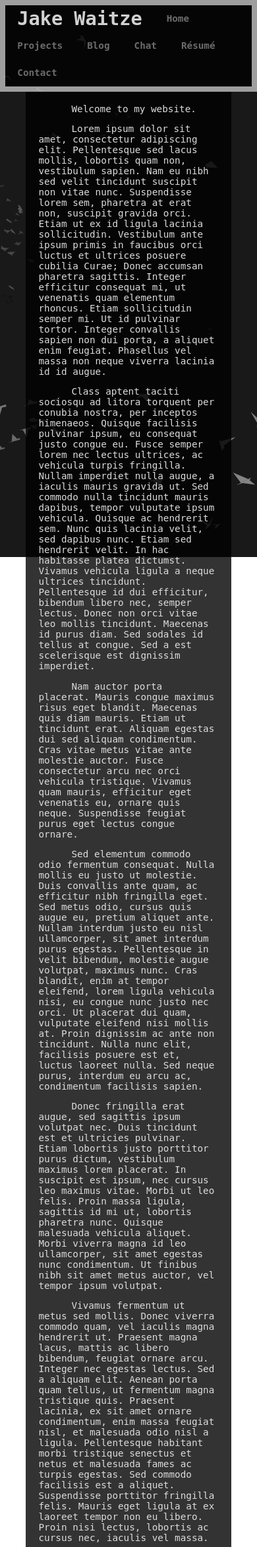
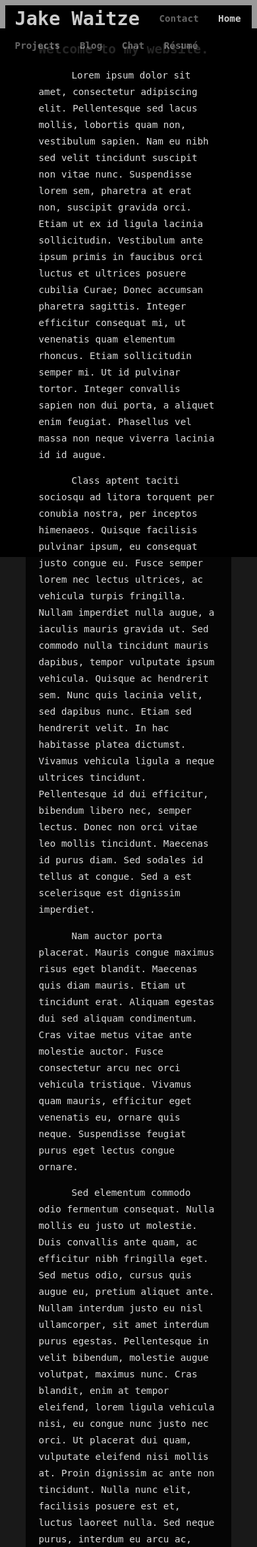
Before and after one commit to jwaitze/jake-personal-website, a PHP site: page / in a window 390 px wide. Shown: the top 2344 px of the page at 66% size. Run offline with PHP 8.4, Linux system fonts and the light colour scheme.

Commit message:
Fixed errors in the header, fixed dropdowns, fixed menu overflow, worked on hidden phone and email

```diff
--- a/css/main.css
+++ b/css/main.css
@@ -4,6 +4,7 @@
 
 body {
 	margin: 0;
+	background-color: #191919;
 }
 
 canvas {
@@ -20,49 +21,69 @@ h1 {
 	margin: 0;
 	padding: 0;
 	color: white;
-	z-index: 2;
+}
+
+h2 {
+	color: rgba(255,255,255,0.75);
+}
+
+h1:hover {
+	color: gray;
 }
 
 #mainHeader {
-	width: 96%;
-	padding: 2%;
+	position: relative;
+	width: 100%;
+	padding-top: 11%;
 	background-color: #C0C0C0;
 	opacity: 0.80;
     filter: alpha(opacity=80); /* For IE8 and earlier */
 }
 
 #mainMenu {
+	position: absolute;
 	background-color: black;
-	width: 100%;
+	width: 96%;
 	z-index: 5;
+	margin-left: 2%;
+	margin-right: 2%;
+	margin-top: -9%;
+
 }
 
-#mainHeader ul {
+#mainMenu li #activePage {
+	color: white;
+}
+
+#mainMenu li #activePage:hover {
+	color: gray;
+}
+
+#mainMenu ul {
 	list-style-type: none;
 	margin: 0;
 	padding: 0;
-	overflow: hidden;
 }
 
-#mainHeader li {
+#mainMenu li {
 	background-color: black;
 	float: left;
-	display: inline;
+	display: inline-block;
 	margin-left: 0;
-	padding: 2%;
+	padding: 2% 1%;
 	text-align: center;
 }
 
-#mainHeader li a {
+#mainMenu li a {
 	display: block;
 	padding: 8px 11px;
 	color: gray;
 	font-size: 1.1em;
 	font-weight: bold;
-	line-height: 10px
+	line-height: 10px;
 }
 
-#mainHeader li a:hover {
+#mainMenu li a:hover {
 	color: white;
 }
 
@@ -73,12 +94,12 @@ h1 {
 	margin-left: 10%;
 	margin-right: 10%;
 	margin-bottom: 5%;
-	height: 500%;
 	background-color: rgba(0,0,0,0.80);
 }
 
 #mainBody p {
     text-indent: 50px;
+    line-height: 25px;
 }
 
 #mainBody p {
@@ -87,10 +108,13 @@ h1 {
 }
 
 .dropdown {
-	color: gray;
+	color: black;
     position: relative;
     display: inline;
-    display: block;
+}
+
+.dropdown span {
+	display: block;
 	padding: 8px 11px;
 	color: gray;
 	font-size: 1.1em;
@@ -98,23 +122,42 @@ h1 {
 	line-height: 10px
 }
 
+.dropdown span:hover {
+	color: white;
+}
+
+.dropdown-content span {
+	color: black;
+}
+
+.dropdown-content span:hover {
+	color: gray;
+}
+
+.dropdown p:hover {
+	color: gray;
+}
+
+.dropdown-content span {
+	font-size: 1em;
+	font-weight: normal;
+	line-height: 0;
+	padding: 5px auto;
+}
+
 .dropdown-content {
     display: none;
     position: absolute;
     background-color: #f9f9f9;
-    min-width: 260px;
+    min-width: 200px;
     box-shadow: 0px 8px 16px 0px rgba(0,0,0,0.2);
     padding: 12px 16px;
-    margin-top: 5px;
-    z-index: 10;
 }
 
 .dropdown:hover .dropdown-content {
     display: block;
-    z-index: 100;
 }
 
-#keepRight {
-	float:right;
-	margin-right:5%;
+.clearfix {
+  overflow: auto;
 }
--- a/index.html
+++ b/index.html
@@ -5,44 +5,45 @@
 		<meta charset="utf-8">
 		<meta name="viewport" content="width=device-width, user-scalable=no, minimum-scale=1.0, maximum-scale=1.0">
 		<link rel="stylesheet" href="css/main.css">
-	</head>
-	<body>
 		<script src="js/three.min.js"></script>
 		<script src="js/Projector.js"></script>
 		<script src="js/CanvasRenderer.js"></script>
 		<script src="js/Bird.js"></script>
 		<script src="js/Boid.js"></script>
+	</head>
+	<body>
 		<script src="js/main.js"></script>
 		<div id="mainHeader">
 			<div id="mainMenu">
 				<ul>
 					<li><a href="/"><h1>Jake Waitze</h1></a></li>
-					<li><a href="/">Home</a></li>
+					<li>
+						<div class="dropdown">
+							<span>Contact</span>
+							<div class="dropdown-content">
+								<p id="hiddenPhone"></p>
+								<p id="hiddenEmail"></p>
+							</div>
+						</div>
+					</li>
+					<li><a href="/"><div id="activePage">Home</div></a></li>
 					<li>
 						<div class="dropdown">
 							<span>Projects</span>
 							<div class="dropdown-content">
-								<span>Traject.io</span>
+								<a href="http://traject.io/" target="_blank"><span>Traject.io</span></a>
 							</div>
 						</div>
 					</li>
 					<li><a href="#">Blog</a></li>
 					<li><a href="#">Chat</a></li>
-					<li><a href="/resume">Résumé</a></li>
-					<li id="keepRight">
-						<div class="dropdown">
-							<span>Contact</span>
-							<div class="dropdown-content">
-								<p>Phone: 860 505 9694</p>
-								<p>Email: Jake@Waitze.net</p>
-							</div>
-						</div>
-					</li>
+					<li><a href="/resume" target="_blank">Résumé</a></li>
 				</ul>
 			</div>
+			<div class="clearfix"></div>
 		</div>
 		<div id="mainBody">
-			<p>Welcome to my website.</p>
+			<h2>Welcome to my website.</h2>
 			<p>Lorem ipsum dolor sit amet, consectetur adipiscing elit. Pellentesque sed lacus mollis, lobortis quam non, vestibulum sapien. Nam eu nibh sed velit tincidunt suscipit non vitae nunc. Suspendisse lorem sem, pharetra at erat non, suscipit gravida orci. Etiam ut ex id ligula lacinia sollicitudin. Vestibulum ante ipsum primis in faucibus orci luctus et ultrices posuere cubilia Curae; Donec accumsan pharetra sagittis. Integer efficitur consequat mi, ut venenatis quam elementum rhoncus. Etiam sollicitudin semper mi. Ut id pulvinar tortor. Integer convallis sapien non dui porta, a aliquet enim feugiat. Phasellus vel massa non neque viverra lacinia id id augue.</p>
 			<p>Class aptent taciti sociosqu ad litora torquent per conubia nostra, per inceptos himenaeos. Quisque facilisis pulvinar ipsum, eu consequat justo congue eu. Fusce semper lorem nec lectus ultrices, ac vehicula turpis fringilla. Nullam imperdiet nulla augue, a iaculis mauris gravida ut. Sed commodo nulla tincidunt mauris dapibus, tempor vulputate ipsum vehicula. Quisque ac hendrerit sem. Nunc quis lacinia velit, sed dapibus nunc. Etiam sed hendrerit velit. In hac habitasse platea dictumst. Vivamus vehicula ligula a neque ultrices tincidunt. Pellentesque id dui efficitur, bibendum libero nec, semper lectus. Donec non orci vitae leo mollis tincidunt. Maecenas id purus diam. Sed sodales id tellus at congue. Sed a est scelerisque est dignissim imperdiet.</p>
 			<p>Nam auctor porta placerat. Mauris congue maximus risus eget blandit. Maecenas quis diam mauris. Etiam ut tincidunt erat. Aliquam egestas dui sed aliquam condimentum. Cras vitae metus vitae ante molestie auctor. Fusce consectetur arcu nec orci vehicula tristique. Vivamus quam mauris, efficitur eget venenatis eu, ornare quis neque. Suspendisse feugiat purus eget lectus congue ornare.</p>
--- a/js/main.js
+++ b/js/main.js
@@ -1,4 +1,14 @@
-function createContent() {}
+function unhideMainBody() {}
+
+function hideMainBody() {
+	//var body = document.getElementById('mainBody');
+	//body.setAttribute('display', 'none')
+}
+
+function createContent() {
+	document.getElementById('#hiddenPhone').value = 'Phone: test';
+	document.getElementById('hiddenEmail').value = 'Email: test';
+}
 
 var SCREEN_WIDTH = window.innerWidth,
 SCREEN_HEIGHT = window.innerHeight,
@@ -46,6 +56,8 @@ function init() {
 
 	document.addEventListener( 'mousemove', onDocumentMouseMove, false );
 	window.addEventListener( 'resize', onWindowResize, false );
+
+	createContent();
 }
 
 function onWindowResize() {
```
